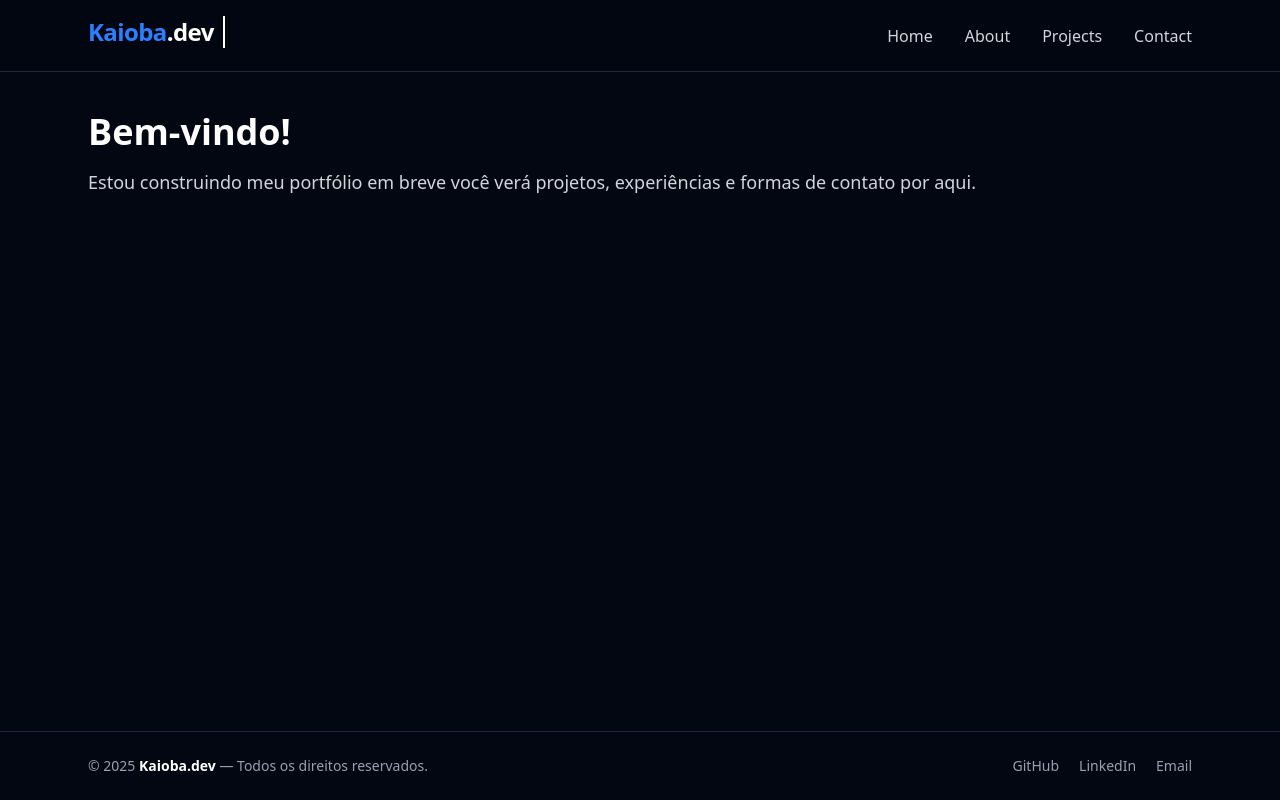
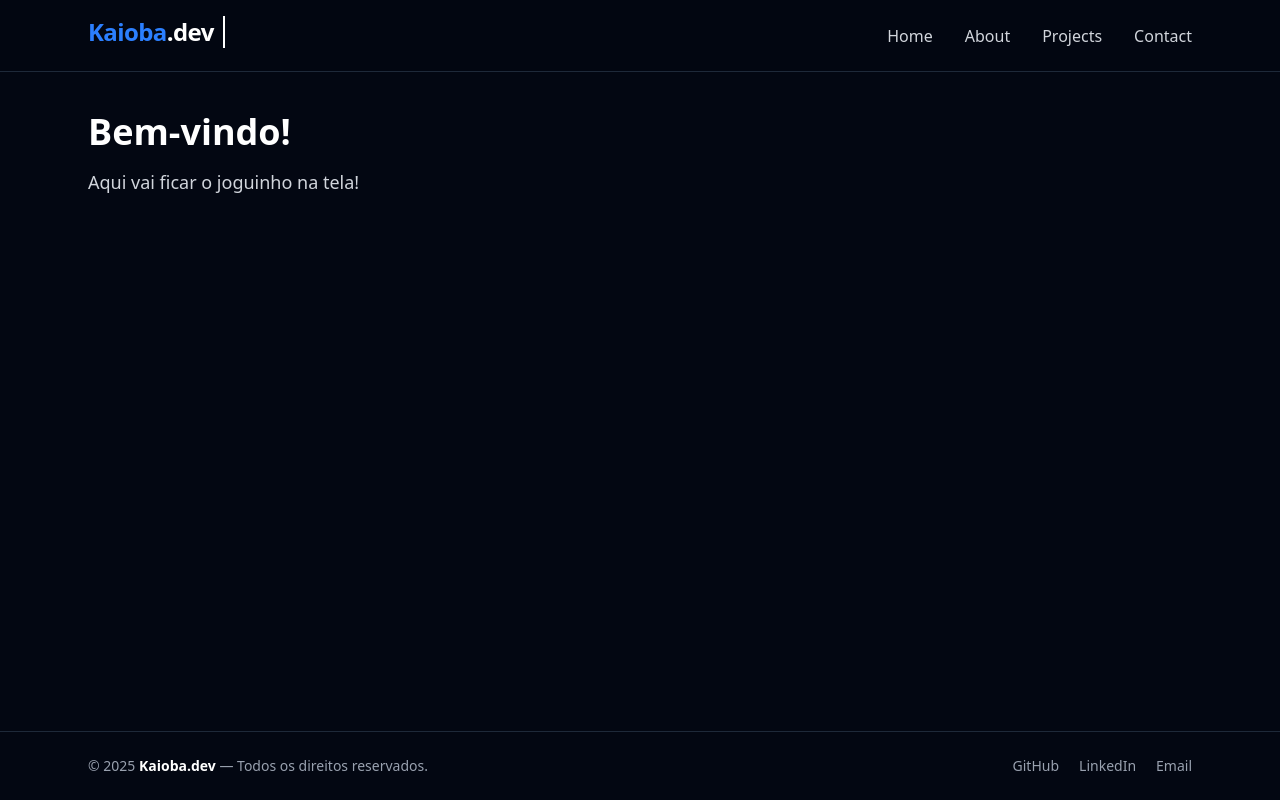
Before and after one commit to kaio-dot/portfolio_kaioba, a React (Vite) app: page / in a window 1280 px wide. Built offline with nearby package versions, Linux system fonts and the light colour scheme.

Commit message:
Home gonna be a simple game

```diff
--- a/src/index.css
+++ b/src/index.css
@@ -29,7 +29,7 @@
     blink .6s step-end 1.6s infinite;
 }
 
-keyframes fade-in {
+@keyframes fade-in {
   from {
     opacity: 0;
     transform: translateY(-10px);
@@ -41,5 +41,5 @@ keyframes fade-in {
 }
 
 .animate-fade-in {
-  animation: fade-in 0.5s ease-in-out;
+  animation: fade-in 0.5s ease-out;
 }
--- a/src/pages/home.jsx
+++ b/src/pages/home.jsx
@@ -3,7 +3,7 @@ export default function Home() {
     <section className="py-20 max-w-6xl mx-auto px-6">
       <h1 className="text-4xl font-bold text-white mb-4">Bem-vindo!</h1>
       <p className="text-gray-300 text-lg">
-        Estou construindo meu portfólio em breve você verá projetos, experiências e formas de contato por aqui.
+        Aqui vai ficar o joguinho na tela!
       </p>
     </section>
   );
```
